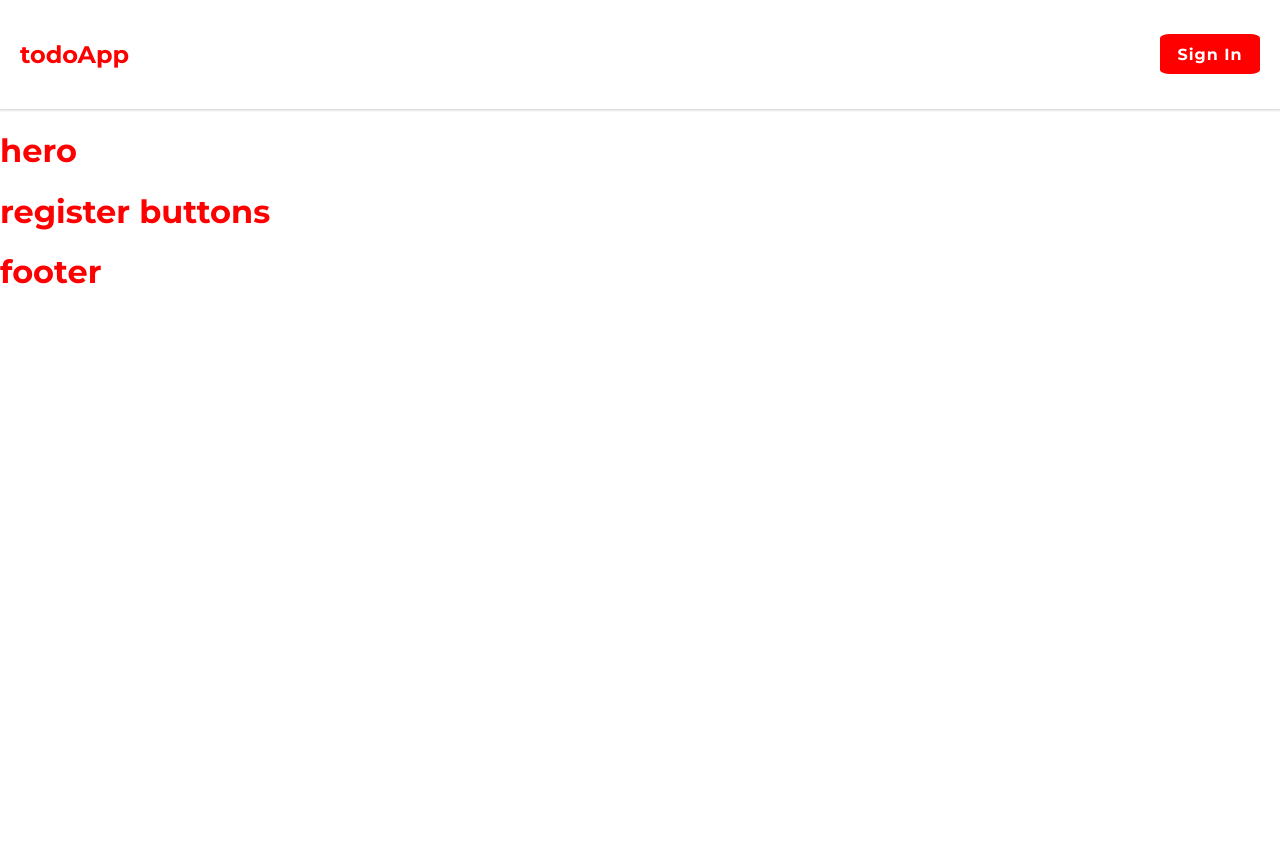
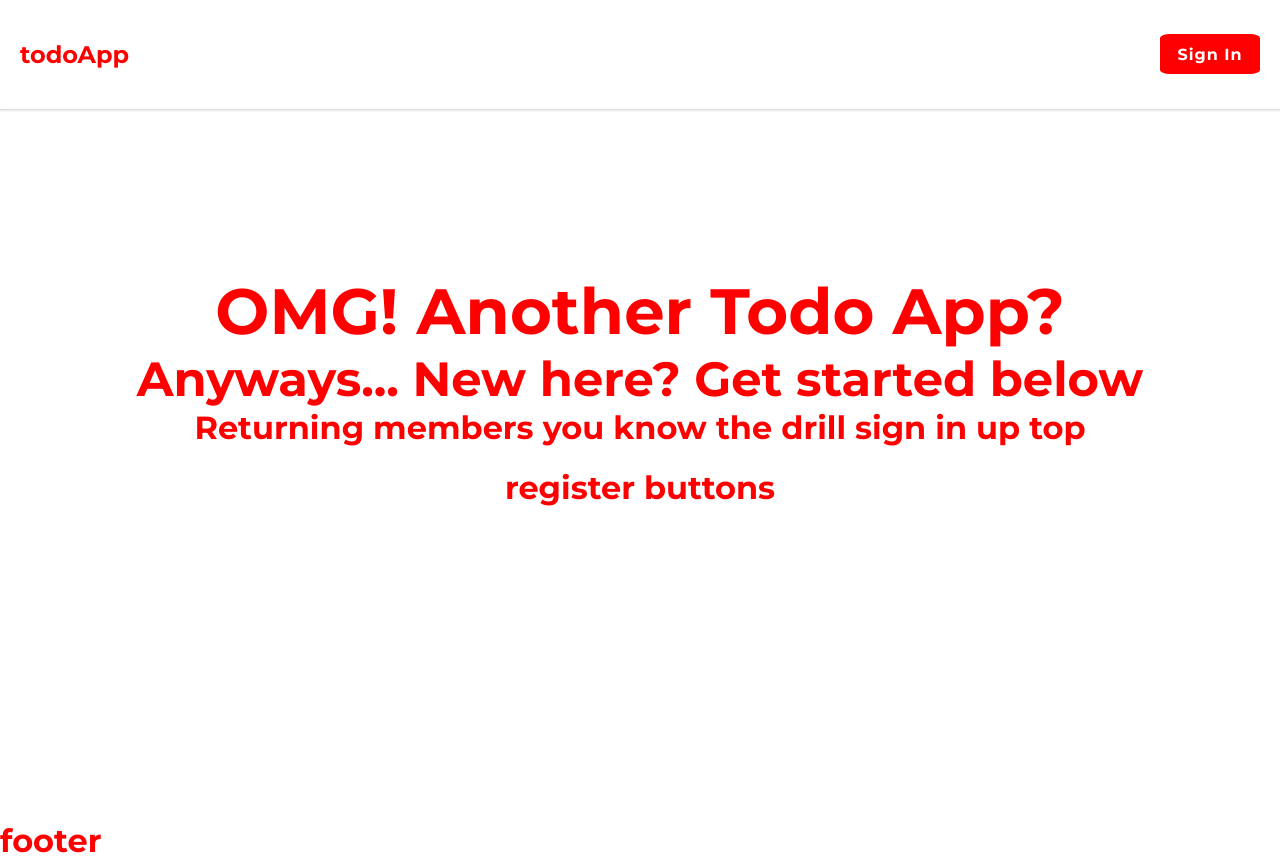
Before and after one commit to CPoooo/the-inevitable-todo-app, a React (Vite) app in the folder frontend/: page / in a window 1280 px wide. Before the commit the page ends 800 px from the top, so only its background shows below. Built offline with nearby package versions, Linux system fonts and the light colour scheme.

Commit message:
hero text done for now (i dont like the styling)

```diff
--- a/frontend/src/App.css
+++ b/frontend/src/App.css
@@ -6,6 +6,13 @@ body, html {
   font-family: "Montserrat", sans-serif;
 }
 
+h1 {
+  color: red;
+}
+
+h2 {
+  color: red;
+}
 
 nav {
   display: flex;
@@ -13,6 +20,11 @@ nav {
   align-items: center;
   border-bottom: 1px solid #dcdcdc;
   box-shadow: 0 1px 2px rgba(0, 0, 0, 0.1);
+  position: fixed;
+  top: 0;
+  width: 100%;
+  background-color: white;
+  z-index: 1000;
 }
 
 .navButton {
@@ -27,4 +39,45 @@ nav {
   font-weight: 700;
   font-size: 1rem;
   letter-spacing: 1px;
+  margin-right: 40px;
 }
+
+.navButton:hover {
+  background-color: white;
+  color: red;
+  border: 1px solid red;
+}
+
+.mainContainer {
+  display: flex;
+  align-items: center;
+  justify-content: center;
+  height: 100vh;
+  width: 100vw;
+}
+
+.hero {
+  display: flex;
+  align-items: center;
+  justify-content: center;
+  flex-direction: column;
+}
+
+.heroTitle {
+  color: red;
+  font-size: 4rem;
+  margin: 0px
+}
+
+.heroSubTitle {
+  color: red;
+  font-size: 3rem;
+  margin: 0px
+}
+
+.heroText {
+  color: red;
+  font-size: 2rem;
+  font-weight: 700;
+  margin: 0px
+}
--- a/frontend/src/App.jsx
+++ b/frontend/src/App.jsx
@@ -9,7 +9,6 @@ function App() {
     <div>
       <Navbar className="navbar" />
       <Hero />
-      <RegisterButtons />
       <Footer className="footer" />
     </div>
   );
--- a/frontend/src/components/Hero.jsx
+++ b/frontend/src/components/Hero.jsx
@@ -1,10 +1,16 @@
+import RegisterButtons from "./RegisterButtons";
+
 function Hero() {
+  return (
+    <div className="mainContainer">
+      <div className="hero">
+        <h1 className="heroTitle">OMG! Another Todo App?</h1>
+        <h2 className="heroSubTitle">Anyways... New here? Get started below</h2>
+        <p className="heroText">Returning members you know the drill sign in up top</p>
+        <RegisterButtons />
+      </div>
+    </div>
+  );
+}
 
-    return (
-      <div>
-          <h1 className="hero">hero</h1>
-      </div>
-    );
-  }
-
-  export default Hero;
+export default Hero;
--- a/frontend/src/components/Navbar.jsx
+++ b/frontend/src/components/Navbar.jsx
@@ -3,7 +3,7 @@ function Navbar() {
   return (
     <div>
       <nav>
-        <h1 className="navHeader">todoApp</h1>
+        <h2 className="navHeader">todoApp</h2>
         <button className="navButton">Sign In</button>
       </nav>
     </div>
```
